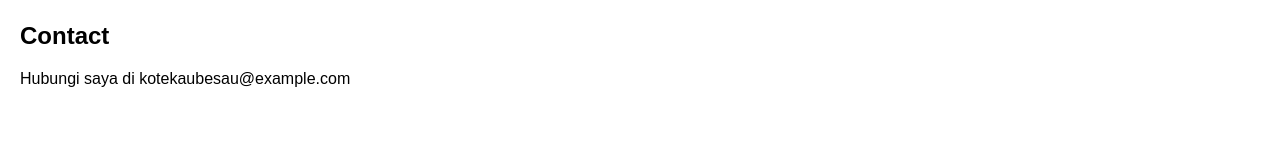
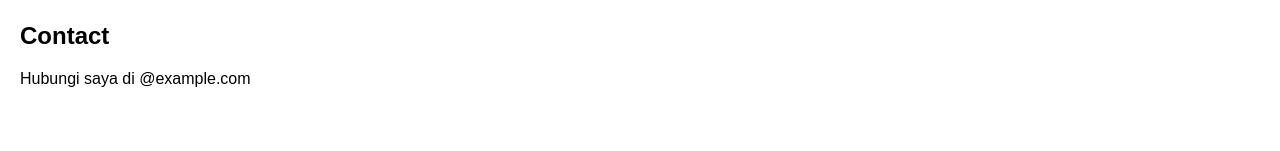
Before and after one commit to Epull411/website-saya, a plain HTML site: page index.html in a window 1280 px wide. Shown: the part 491-642 px from the top of the page. Drawn offline with Linux system fonts and the light colour scheme.

Commit message:
Update index.html

```diff
--- a/index.html
+++ b/index.html
@@ -69,7 +69,7 @@
 
     <section id="contact">
         <h2>Contact</h2>
-        <p>Hubungi saya di kotekaubesau@example.com</p>
+        <p>Hubungi saya di @example.com</p>
     </section>
 
     <footer>
```
